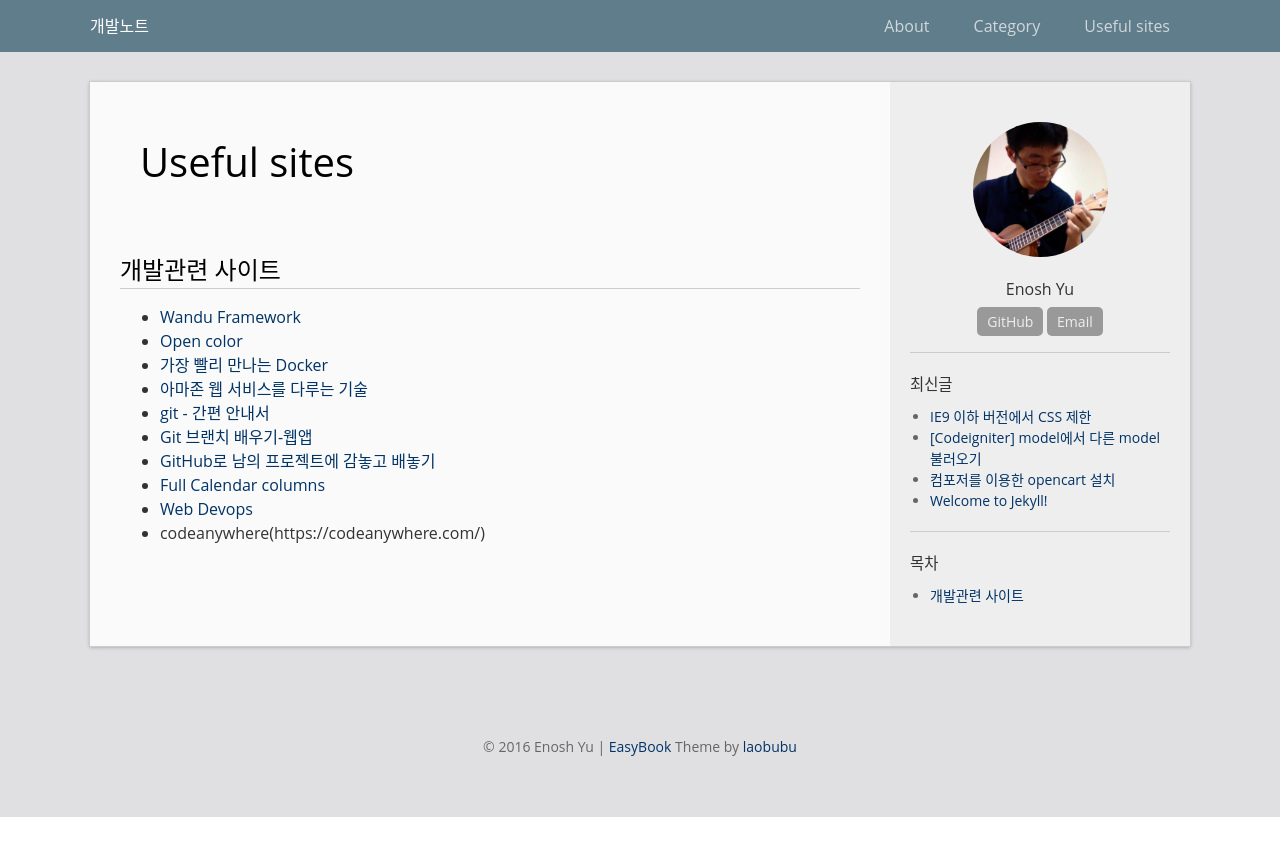
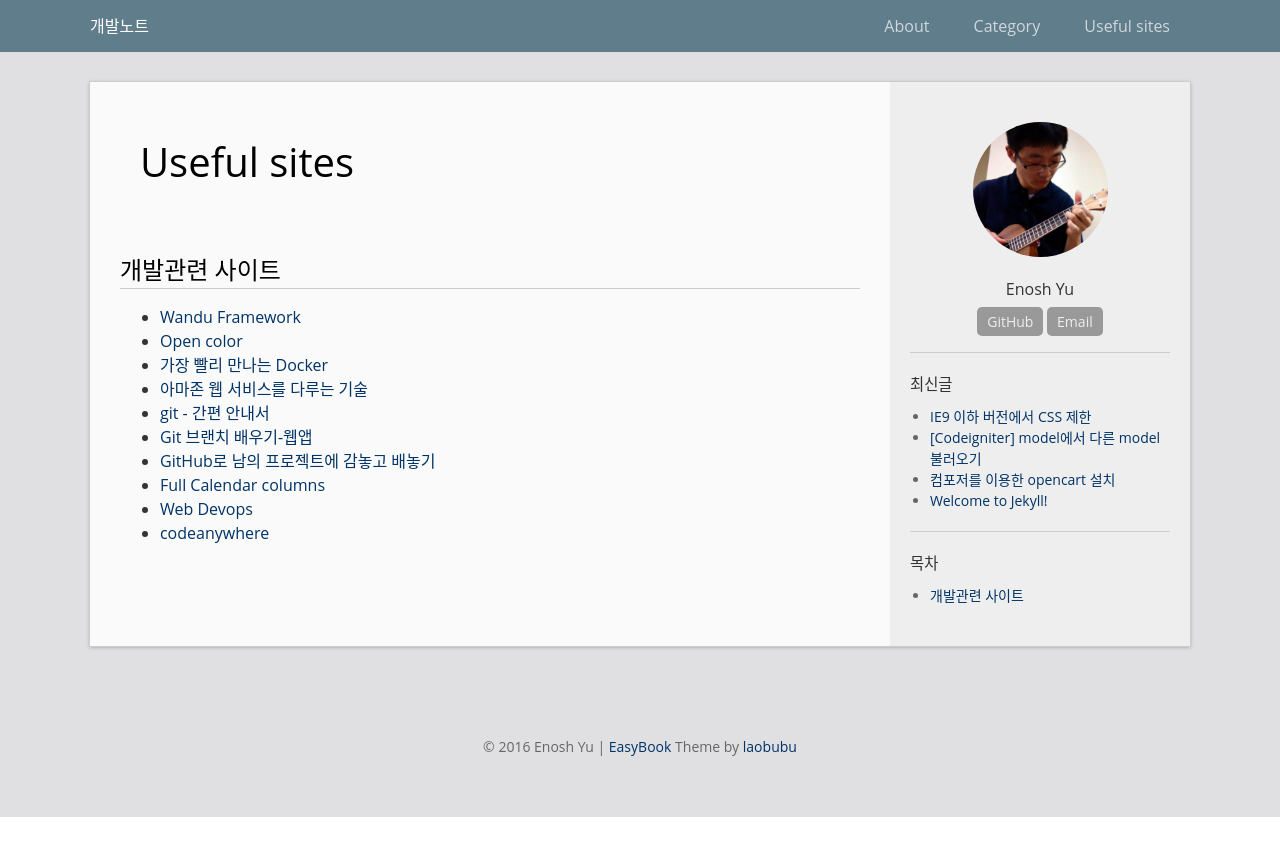
Before and after one commit to Enosh-Yu/enosh-yu.github.io, a Jekyll site: the page built from favorites.md, in a window 1280 px wide. Shown: the top 856 px of the page. Built offline with Jekyll 4.4.1, drawn with Linux system fonts in a browser that asks for light colours; comment, search, counter and statistics services are not loaded.

Commit message:
modify favorites link

```diff
--- a/favorites.md
+++ b/favorites.md
@@ -15,4 +15,4 @@ public: true
 * [GitHub로 남의 프로젝트에 감놓고 배놓기](http://dogfeet.github.io/articles/2012/how-to-github.html)
 * [Full Calendar columns](https://github.com/mherrmann/fullcalendar-columns)
 * [Web Devops](https://webdevops.io/)
-* codeanywhere(https://codeanywhere.com/)
+* [codeanywhere](https://codeanywhere.com/)
```
